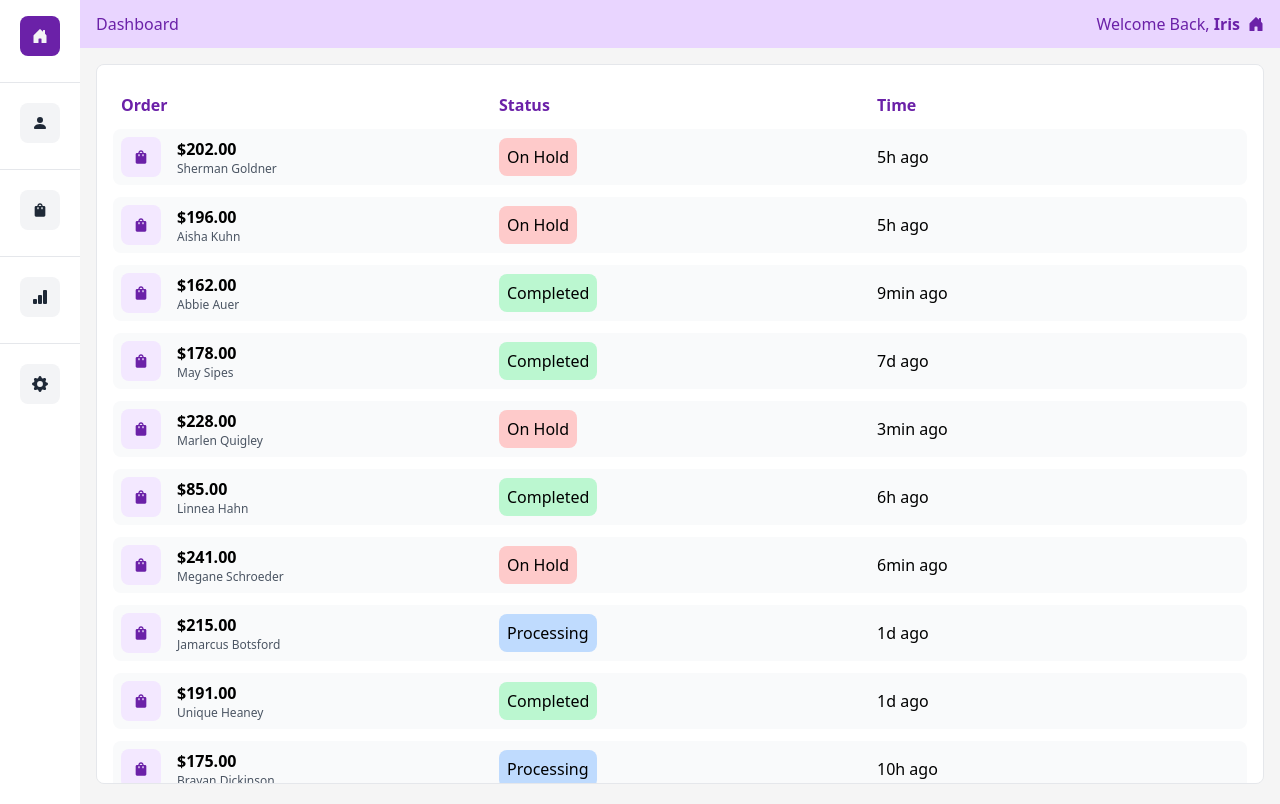
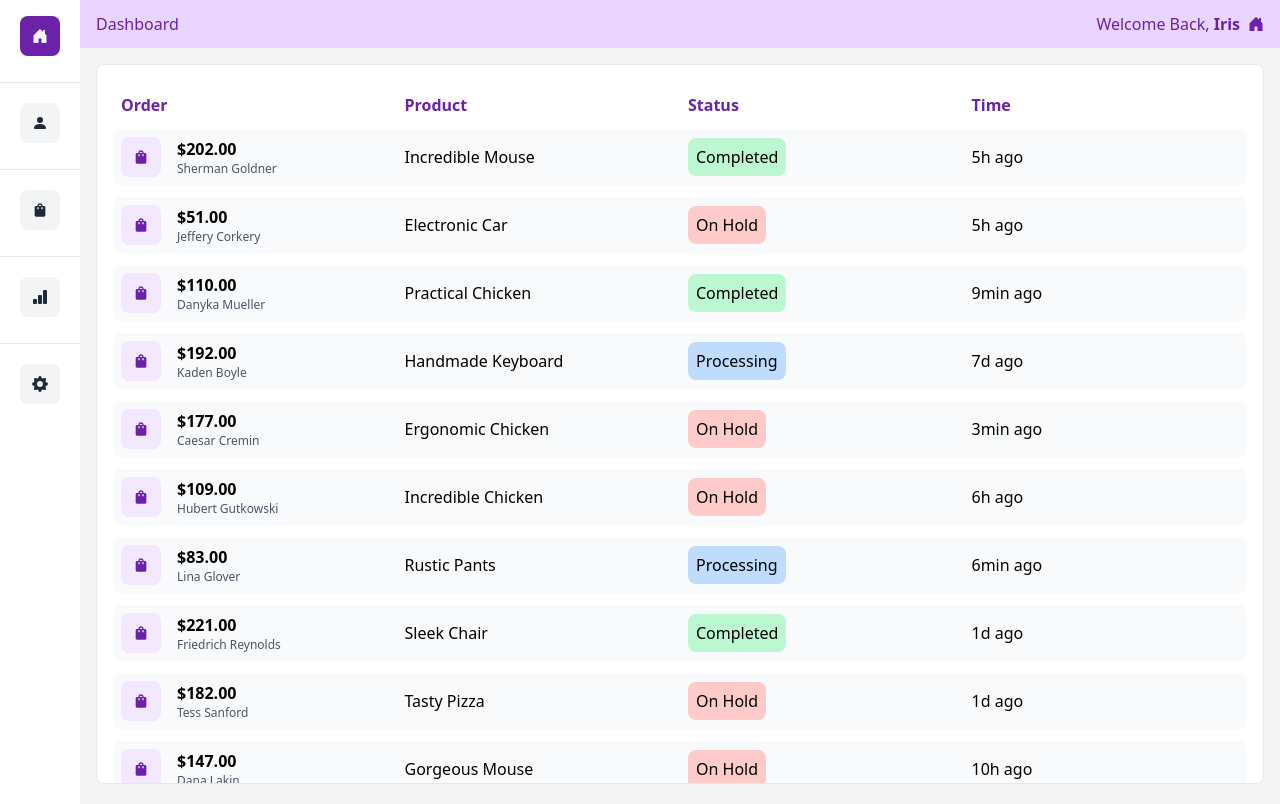
Before and after one commit to line-em/next-dashboard, a Next.js app: page /recent in a window 1280 px wide. Built offline with nearby package versions, Linux system fonts and the light colour scheme.

Commit message:
fixes on pages

```diff
--- a/src/fixtures/getUsers.ts
+++ b/src/fixtures/getUsers.ts
@@ -4,6 +4,7 @@ export interface User {
 	id: string;
 	name: string;
 	lastItemPrice: string;
+	lastItemName: string;
 	total: string;
 	status: string;
 	time: string;
@@ -21,6 +22,8 @@ export const getUsers = (count: number): Array<User> => {
 			id: faker.datatype.uuid(),
 			name: firstName + " " + lastName,
 			lastItemPrice: faker.commerce.price(50, 250, 2, "$"),
+			lastItemName:
+				faker.commerce.productAdjective() + " " + faker.commerce.product(),
 			total: faker.finance.amount(5, 2500, 2, "$"),
 			status: faker.helpers.arrayElement(["On Hold", "Processing", "Completed"]),
 			time: `${~~(Math.random() * 10) + 1}${
--- a/src/pages/customers.tsx
+++ b/src/pages/customers.tsx
@@ -31,8 +31,20 @@ const Customers = ({ users }: Props) => {
 									</div>
 									<p className="pl-4 md:flex">{user.name}</p>
 								</div>
-								<p>{user.total}</p>
-								<p className="hidden sm:grid">{user.status}</p>
+								<p className="font-bold">{user.lastItemPrice}</p>
+								<p className="hidden sm:flex">
+									<span
+										className={`p-2 rounded-lg ${
+											user.status === "Completed"
+												? "bg-green-200"
+												: user.status === "Processing"
+												? "bg-blue-200"
+												: "bg-red-200"
+										}`}
+									>
+										{user.status}
+									</span>
+								</p>
 								<p className="hidden lg:grid text-gray-600 sm:text-left text-right">
 									{user.email}
 								</p>
--- a/src/pages/recent.tsx
+++ b/src/pages/recent.tsx
@@ -11,8 +11,9 @@ const Customers = ({ users }: Props) => {
 		<main className="bg-neutral-100 min-h-[94.5vh] sm:overflow-hidden">
 			<section className="flex justify-between sm:p-4 w-full">
 				<div className="w-full m-auto p-4 border rounded-lg bg-white sm:overflow-y-auto sm:h-[90vh] h-[100vh]">
-					<div className="my-3 px-2 grid grid-cols-2 sm:grid-cols-3 items-center justify-between cursor-pointer gap-4 text-purple-800 font-bold">
+					<div className="my-3 px-2 grid grid-cols-2 md:grid-cols-4 sm:grid-cols-3 items-center justify-between cursor-pointer gap-4 text-purple-800 font-bold">
 						<span className="sm:text-left text-right max-w-fit">Order</span>
+						<span className="hidden md:grid">Product</span>
 						<span>Status</span>
 						<span className="hidden sm:grid">Time</span>
 					</div>
@@ -20,7 +21,7 @@ const Customers = ({ users }: Props) => {
 						{users.map((order) => (
 							<li
 								key={order.id}
-								className="bg-gray-50 hover:bg-gray-100 rounded-lg my-3 p-2 grid grid-cols-2 sm:grid-cols-3 items-center justify-between cursor-pointer gap-4"
+								className="bg-gray-50 hover:bg-gray-100 rounded-lg my-3 p-2 grid grid-cols-2 md:grid-cols-4 sm:grid-cols-3 items-center justify-between cursor-pointer gap-4"
 							>
 								<article className="flex items-center">
 									<div
@@ -38,7 +39,8 @@ const Customers = ({ users }: Props) => {
 										</p>
 									</div>
 								</article>
-								<article>
+								<p className="hidden md:grid">{order.lastItemName}</p>
+								<p>
 									<span
 										className={`p-2 rounded-lg ${
 											order.status === "Completed"
@@ -50,7 +52,7 @@ const Customers = ({ users }: Props) => {
 									>
 										{order.status}
 									</span>
-								</article>
+								</p>
 								<p className="hidden sm:grid">{order.time}</p>
 							</li>
 						))}
```
